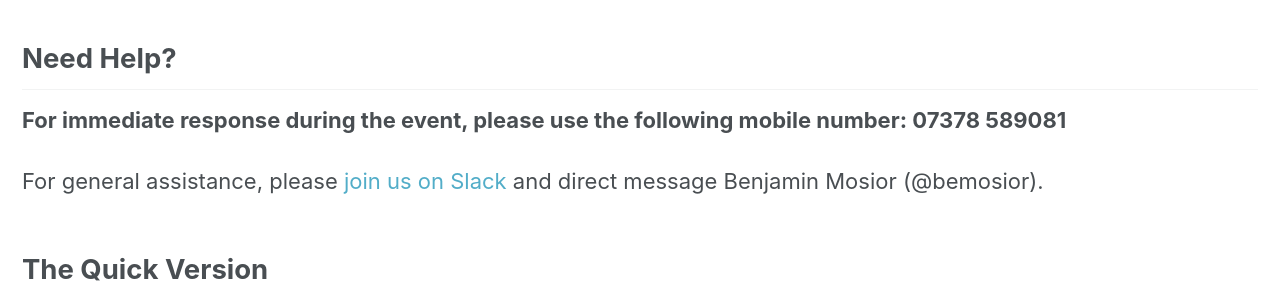
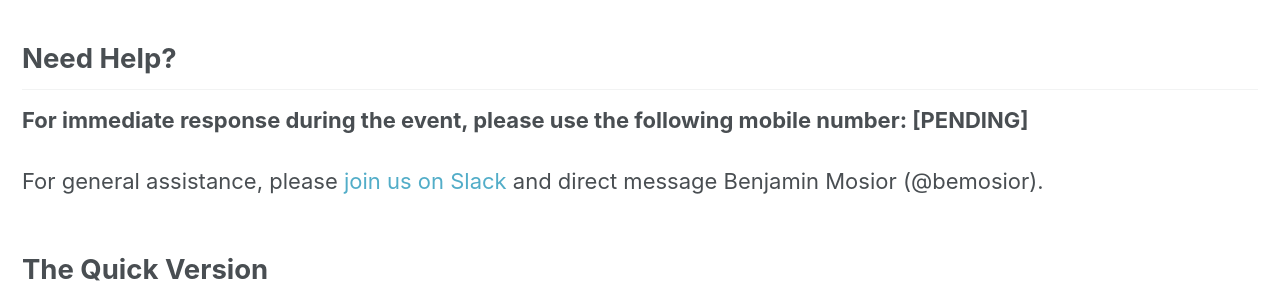
Before and after one commit to mapcampcommittee/mapcampcommittee.github.io, a Jekyll site: the page built from _pages/code_of_conduct.html, in a window 1280 px wide. Shown: the part 376-676 px from the top of the page. Built offline with Jekyll 4.4.1, drawn with Linux system fonts in a browser that asks for light colours.

Commit message:
Update code_of_conduct.html

```diff
--- a/_pages/code_of_conduct.html
+++ b/_pages/code_of_conduct.html
@@ -12,7 +12,7 @@
 
 <h2>Need Help?</h2>
 
-<p><strong>For immediate response during the event, please use the following mobile number: 07378 589081</strong></p>
+<p><strong>For immediate response during the event, please use the following mobile number: [PENDING]</strong></p>
 
 <p>For general assistance, please <a href="https://map-camp-slack-invite.herokuapp.com/" target="_blank">join us on Slack</a> and direct message Benjamin Mosior (@bemosior).</p>
 
```
